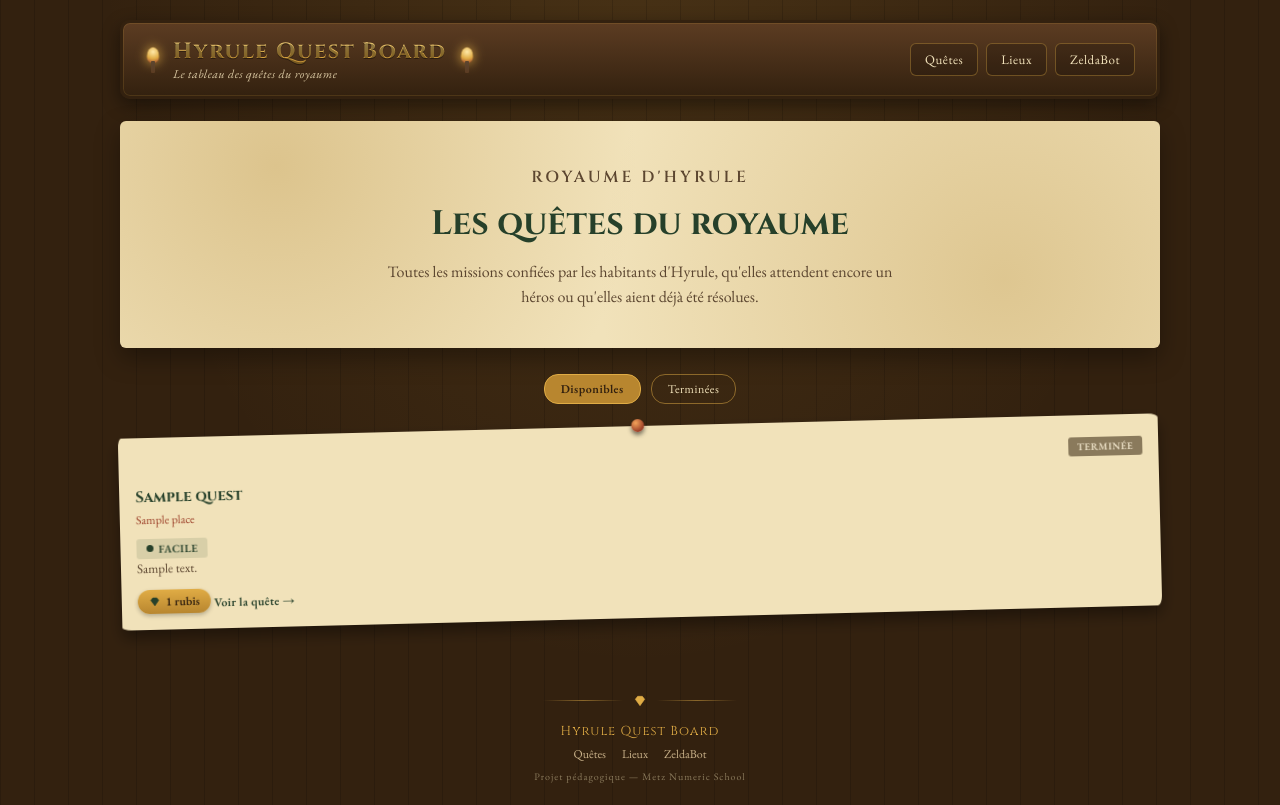
After one commit to Chardon57/evaluation_modulaire_Hyrule_quest_board, a Django app: page /quests in a window 1280 px wide. The commit adds this page. Run offline with Django 5.2, Linux system fonts and the light colour scheme; tables that the repository leaves empty hold one stand-in row (values such as "Sample post").

Commit message:
Implémentation de la liste des quêtes

```diff
--- a/hyrule_quest_board/settings.py
+++ b/hyrule_quest_board/settings.py
@@ -131,3 +131,7 @@ MAILERS = {
         'BACKEND': 'django.core.mail.backends.console.EmailBackend',
     },
 }
+
+# settings.py, uniquement si DEBUG = True
+if DEBUG:
+    TEMPLATES[0]["OPTIONS"]["string_if_invalid"] = "⚠ VARIABLE INVALIDE: %s"
--- a/hyrule_quest_board/urls.py
+++ b/hyrule_quest_board/urls.py
@@ -18,8 +18,11 @@ from django.contrib import admin
 from django.urls import path
 
 from pages.views import home
+from quest_board.views import quest_list, quest_detail
 
 urlpatterns = [
     path('admin/', admin.site.urls),
     path('', home, name="home_route"),
+    path('quests', quest_list, name="quest_list"),
+    path('quests/<slug:slug>', quest_detail, name="quest_detail"),
 ]
--- /dev/null
+++ b/quest_board/templates/quest_board/quest_list.html
@@ -0,0 +1,45 @@
+    {% extends 'global/base.html' %}
+
+    {% load static %}
+
+    {# Classes appliquées à la balise <main> de base.html #}
+    {% block main_class %}product-page container{% endblock %}
+    {% block title %}Hyrule Quest Board{% endblock %}
+
+    {% block content %}
+    <div class="hero">
+        <p class="eyebrow">Royaume d'Hyrule</p>
+        <h2>Les quêtes du royaume</h2>
+        <p>Toutes les missions confiées par les habitants d'Hyrule, qu'elles attendent encore un héros ou qu'elles aient déjà été résolues.</p>
+    </div>
+
+    <div class="toggle-row">
+        <span class="pill on">Disponibles</span>
+        <span class="pill">Terminées</span>
+    </div>
+
+    <div class="quest-grid">
+        {% for quest in quests %}
+        <div class="quest-card">
+        <div class="quest-top">
+            <svg class="icon" style="color:var(--forest)"><use href="#i-sword"></use></svg>
+            {% if quest.is_completed %}
+            <span class="ribbon done">Terminée</span>
+            {% else %}
+            <span class="ribbon available">Disponible</span>
+            {% endif %}
+        </div>
+        <h4>{{quest.name}}</h4>
+        <div class="quest-loc">{{quest.place}}</div>
+        <span class="difficulty {{ quest.difficulty_level|lower }}">{{ quest.get_difficulty_level_display }}</span>
+        <p class="quest-desc">{{quest.description}}</p>
+        <span class="reward">
+        <svg class="icon"><use href="{% static 'images/icons.svg' %}#i-gem"></use></svg>
+        {{ quest.reward }} rubis
+        </span>
+        <a class="details" href="{% url 'quest_detail' slug=quest.slug %}">Voir la quête →</a>
+        </div>
+        {% endfor %}
+
+    </div>
+    {% endblock %}
--- a/quest_board/views.py
+++ b/quest_board/views.py
@@ -1,3 +1,24 @@
-from django.shortcuts import render
+from django.shortcuts import render, get_object_or_404
+from django.http import HttpResponse
+from .models import Quest, Places
 
 # Create your views here.
+def quest_list(request):
+    quests = Quest.objects.all()
+    print(quests)
+    places = Places.objects.all()
+    context = {
+        "quests": quests,
+        "places": places
+    }
+
+    return render(request, "quest_board/quest_list.html", context)
+
+def quest_detail(request, slug:str):
+    quest = get_object_or_404(Quest, slug=slug)
+
+    context = {
+        "quest": quest
+    }
+
+    render(request, "quest_board/quest_detail.html", context)
--- a/static/css/styles.css
+++ b/static/css/styles.css
@@ -1,7 +1,8 @@
 /* =========================================================
    Hyrule Quest Board — feuille de style commune
-   Chargée une seule fois dans base.html, s'applique à
-   toutes les pages (accueil, quêtes, lieux, ZeldaBot).
+   A utiliser sur toutes les pages du site (accueil, quêtes,
+   lieux, ZeldaBot). Chargée une seule fois dans base.html
+   via {% static 'css/styles.css' %}.
    ========================================================= */
 
 /* ---- 1. Palette et tokens ---- */
@@ -34,7 +35,7 @@ body{
   min-height:100vh;
   display:flex; flex-direction:column;
 }
-h1,h2,h3,.brand,.eyebrow{ font-family:'Cinzel', serif; }
+h1,h2,h3,h4,.brand,.eyebrow{ font-family:'Cinzel', serif; }
 a{ color:inherit; text-decoration:none; }
 .icon{ width:16px; height:16px; display:inline-block; vertical-align:-3px; }
 
@@ -42,9 +43,6 @@ a:focus-visible, button:focus-visible, input:focus-visible{
   outline: 2px solid var(--gold-bright); outline-offset: 2px;
 }
 
-/* Chaque grande zone (header, main, footer) est un enfant direct
-   de <body> dans base.html : c'est donc elle qui porte le
-   centrage/largeur max, à la place d'un ancien conteneur .wrap. */
 header.board, main, footer{
   width:100%; max-width:1040px; margin-left:auto; margin-right:auto;
 }
@@ -110,18 +108,18 @@ nav.tabs a.active{ background: var(--gold); color: var(--wood-dark); border-colo
 .message-warning{ border-left-color: var(--gold); }
 .message-info{ border-left-color: var(--wood); }
 
-/* ---- 6. Bannière / hero (page d'accueil) ---- */
+/* ---- 6. Bannière / hero (bandeau d'intro, réutilisé sur plusieurs pages) ---- */
 .hero{
   margin-top:22px; background: var(--parchment);
   background-image: radial-gradient(circle at 15% 20%, rgba(203,171,104,0.55), transparent 40%), radial-gradient(circle at 85% 70%, rgba(203,171,104,0.5), transparent 45%);
-  border-radius: 6px; padding: 52px 40px 46px; text-align:center;
+  border-radius: 6px; padding: 44px 40px 38px; text-align:center;
   box-shadow: 0 10px 24px rgba(0,0,0,0.35);
 }
 .eyebrow{ font-size:12px; letter-spacing:3px; text-transform:uppercase; color: var(--ember); font-weight:600; }
 .hero h2{ font-size:34px; margin: 10px 0 12px; color: var(--forest); font-weight:700; }
-.hero p{ max-width:480px; margin:0 auto; color: var(--ink-soft); font-size:16px; line-height:1.6; }
+.hero p{ max-width:520px; margin:0 auto; color: var(--ink-soft); font-size:16px; line-height:1.6; }
 
-/* ---- 7. Cartes "portail" (liens vers les autres apps) ---- */
+/* ---- 7. Cartes "portail" (page d'accueil) ---- */
 .portal-grid{
   margin-top:26px; display:grid; grid-template-columns: repeat(auto-fit, minmax(200px,1fr)); gap:18px;
 }
@@ -140,7 +138,91 @@ nav.tabs a.active{ background: var(--gold); color: var(--wood-dark); border-colo
 }
 .portal-card a.enter:hover{ filter:brightness(1.08); }
 
-/* ---- 8. Footer (décoratif, toutes pages) ---- */
+/* ---- 8. Filtre disponibles / terminées (liste de quêtes) ---- */
+.toggle-row{ display:flex; justify-content:center; gap:10px; margin:26px 0 22px; }
+.pill{
+  font-size:12px; letter-spacing:0.5px; padding:6px 16px; border-radius:14px;
+  border:1px solid rgba(224,172,69,0.5); color:#f1e2ba; background:transparent;
+}
+.pill.on{ background: var(--gold); color: var(--wood-dark); font-weight:600; border-color: var(--gold-bright); }
+
+/* ---- 9. Grille et carte de quête (liste de quêtes) ---- */
+.quest-grid{ display:grid; grid-template-columns: repeat(auto-fit, minmax(210px,1fr)); gap:28px 20px; padding-bottom:36px; }
+.quest-card{
+  position:relative; background: var(--parchment); padding: 22px 16px 16px;
+  border-radius: 3px 10px 4px 9px / 9px 4px 10px 3px;
+  box-shadow: 0 8px 16px rgba(0,0,0,0.4);
+}
+.quest-card:nth-child(3n+1){ transform: rotate(-1.4deg); }
+.quest-card:nth-child(3n+2){ transform: rotate(1deg); }
+.quest-card:nth-child(3n+3){ transform: rotate(-0.6deg); }
+.quest-card::before{
+  content:''; position:absolute; top:-7px; left:50%; transform:translateX(-50%);
+  width:13px; height:13px; border-radius:50%;
+  background: radial-gradient(circle at 35% 30%, #f2a35a, var(--ember) 70%);
+  box-shadow: 0 3px 4px rgba(0,0,0,0.5);
+}
+.quest-top{ display:flex; align-items:center; justify-content:space-between; margin-bottom:8px; }
+.ribbon{ font-size:10px; letter-spacing:0.5px; text-transform:uppercase; padding:3px 9px; border-radius:3px; font-weight:600; }
+.ribbon.available{ background: var(--forest); color:#e8f0e2; }
+.ribbon.done{ background:#8a7a5c; color:#f1e6cc; }
+.quest-card h4{ margin:0 0 4px; font-size:15px; color: var(--forest); }
+.quest-loc{ display:flex; align-items:center; gap:5px; font-size:12px; color: var(--ember); margin-bottom:8px; }
+.gems{ display:flex; gap:3px; margin-bottom:8px; }
+.quest-desc{ font-size:13px; color: var(--ink-soft); line-height:1.5; margin:0 0 12px; }
+.quest-card a.details{ font-size:12px; font-weight:600; color: var(--forest); letter-spacing:0.3px; }
+.quest-card a.details:hover{ text-decoration:underline; }
+
+/* ---- 10. Difficulté de la quête ---- */
+.difficulty{
+  display:inline-flex; align-items:center; gap:5px;
+  font-size:11px; letter-spacing:0.4px; text-transform:uppercase; font-weight:600;
+  padding:3px 10px; border-radius:3px;
+}
+.difficulty::before{
+  content:''; width:7px; height:7px; border-radius:50%; background:currentColor;
+}
+.difficulty.easy{ color: var(--forest); background: rgba(38,64,42,0.12); }
+.difficulty.moderate{ color:#8a6212; background: rgba(184,134,47,0.18); }
+.difficulty.hard{ color: var(--ember); background: rgba(156,63,40,0.14); }
+
+/* ---- 11. Récompense en rubis ---- */
+.reward{
+  display:inline-flex; align-items:center; gap:5px;
+  font-size:12px; font-weight:600; color: var(--wood-dark);
+  background: linear-gradient(var(--gold-bright), var(--gold));
+  padding:4px 11px; border-radius:12px;
+  box-shadow: 0 2px 4px rgba(0,0,0,0.25);
+}
+.reward .icon{ width:12px; height:12px; color: var(--forest); }
+
+/* ---- 12. Page détail d'une quête ---- */
+.back-link{
+  display:inline-flex; align-items:center; gap:6px;
+  font-size:13px; color:#e0ac45; margin: 22px 0 0;
+}
+.back-link:hover{ color:#f4d98a; text-decoration:underline; }
+.detail-card{
+  position:relative; max-width:620px; margin: 18px auto 40px;
+  background: var(--parchment);
+  background-image: radial-gradient(circle at 20% 15%, rgba(203,171,104,0.5), transparent 45%), radial-gradient(circle at 85% 80%, rgba(203,171,104,0.45), transparent 45%);
+  border-radius: 4px 14px 4px 14px / 14px 4px 14px 4px;
+  padding: 34px 38px 30px;
+  box-shadow: 0 12px 26px rgba(0,0,0,0.4);
+}
+.detail-card::before{
+  content:''; position:absolute; top:-8px; left:50%; transform:translateX(-50%);
+  width:15px; height:15px; border-radius:50%;
+  background: radial-gradient(circle at 35% 30%, #f2a35a, var(--ember) 70%);
+  box-shadow: 0 3px 5px rgba(0,0,0,0.5);
+}
+.detail-top{ display:flex; align-items:center; gap:10px; margin-bottom:14px; flex-wrap:wrap; }
+.detail-card h1{ margin:0 0 6px; font-size:28px; color: var(--forest); }
+.detail-meta{ display:flex; gap:10px; margin: 14px 0 22px; flex-wrap:wrap; }
+.detail-description{ font-size:16px; line-height:1.75; color: var(--ink-soft); }
+.detail-divider{ height:1px; margin:24px 0; background: linear-gradient(90deg, transparent, rgba(184,134,47,0.4), transparent); }
+
+/* ---- 13. Footer (décoratif, toutes pages) ---- */
 footer{ margin-top:auto; padding: 40px 0 22px; text-align:center; }
 .footer-divider{ display:flex; align-items:center; justify-content:center; gap:10px; margin-bottom:14px; }
 .footer-divider .line{ height:1px; width:80px; background: linear-gradient(90deg, transparent, rgba(224,172,69,0.5), transparent); }
```
Also changed, not shown: _design/hyrule-quest-board-quests.html (added, +166 -0 lines), _design/style.css (+109 -9 lines), quest_board/templates/quest_board/place_list.html (added), quest_board/templates/quest_board/quest_detail.html (added), 1 other file.
